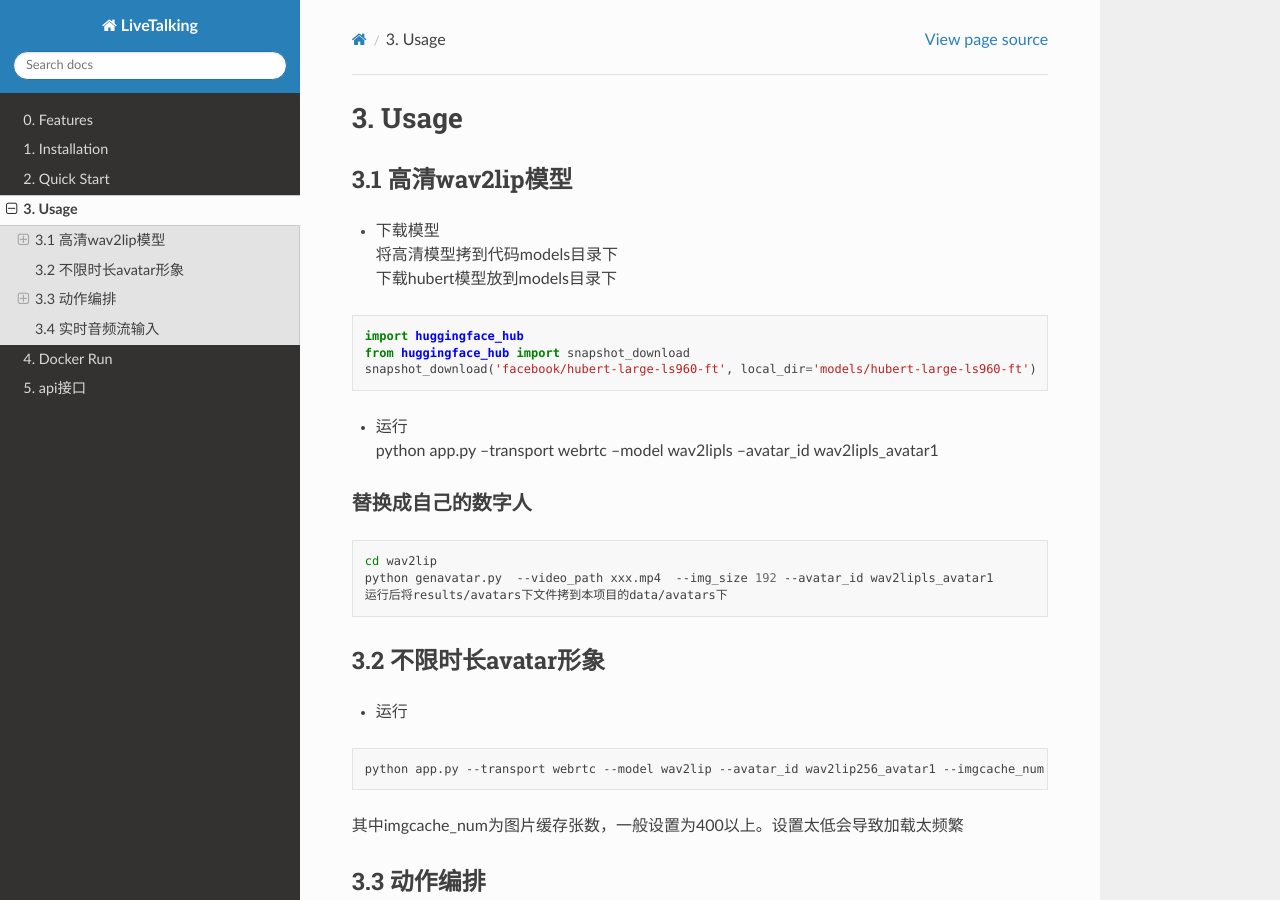
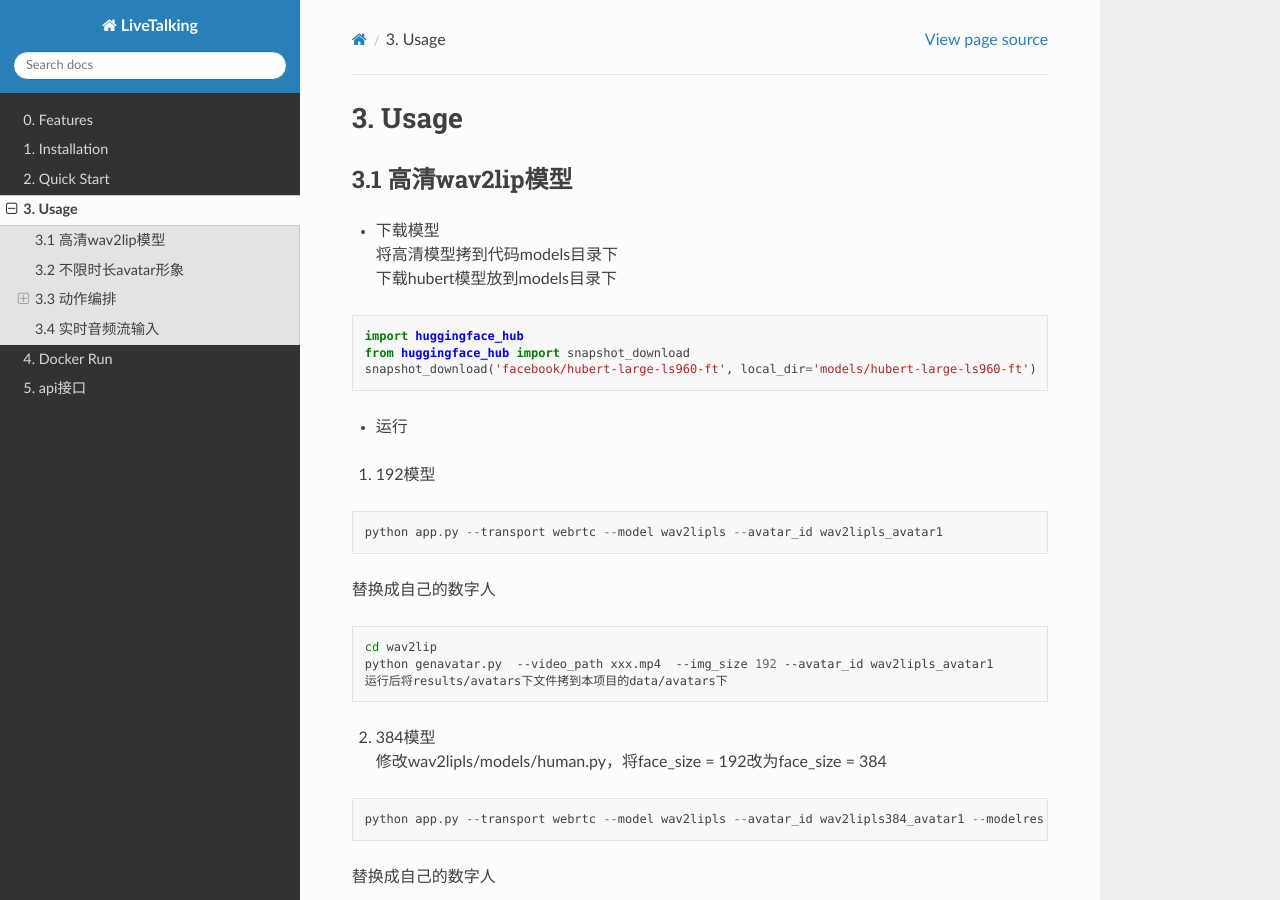
Before and after one commit to lipku/livetalking-doc, a Sphinx documentation site: the page built from docs/source/usage.md, in a window 1280 px wide and 900 px high. Built offline with Sphinx 7.4.7 and the Read the Docs theme 3.1.0, drawn with Linux system fonts in a browser that asks for light colours; some of the changed text lies outside the part shown.

Commit message:
update doc

````diff
--- a/docs/source/usage.md
+++ b/docs/source/usage.md
@@ -11,11 +11,25 @@
 snapshot_download('facebook/hubert-large-ls960-ft', local_dir='models/hubert-large-ls960-ft')
 ```
 - 运行
+1. 192模型
+```
 python app.py --transport webrtc --model wav2lipls --avatar_id wav2lipls_avatar1
-##### 替换成自己的数字人
+```
+ 替换成自己的数字人
 ```bash
 cd wav2lip
 python genavatar.py  --video_path xxx.mp4  --img_size 192 --avatar_id wav2lipls_avatar1
+运行后将results/avatars下文件拷到本项目的data/avatars下
+```
+2. 384模型
+修改wav2lipls/models/human.py，将face_size = 192改为face_size = 384
+```
+python app.py --transport webrtc --model wav2lipls --avatar_id wav2lipls384_avatar1 --modelres 384
+```
+替换成自己的数字人
+```bash
+cd wav2lip
+python genavatar.py  --video_path xxx.mp4  --img_size 384 --avatar_id wav2lipls384_avatar1
 运行后将results/avatars下文件拷到本项目的data/avatars下
 ```
 
````
